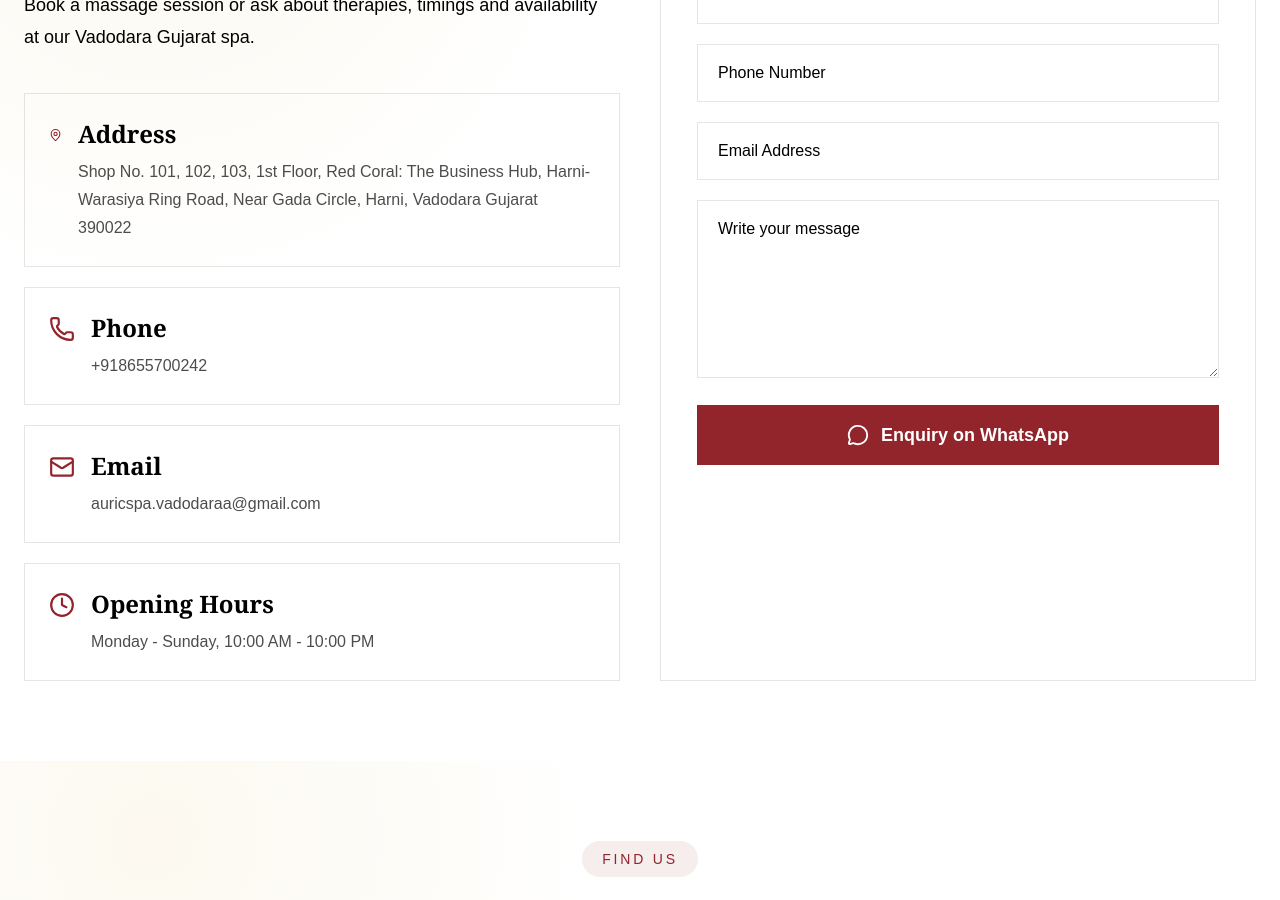
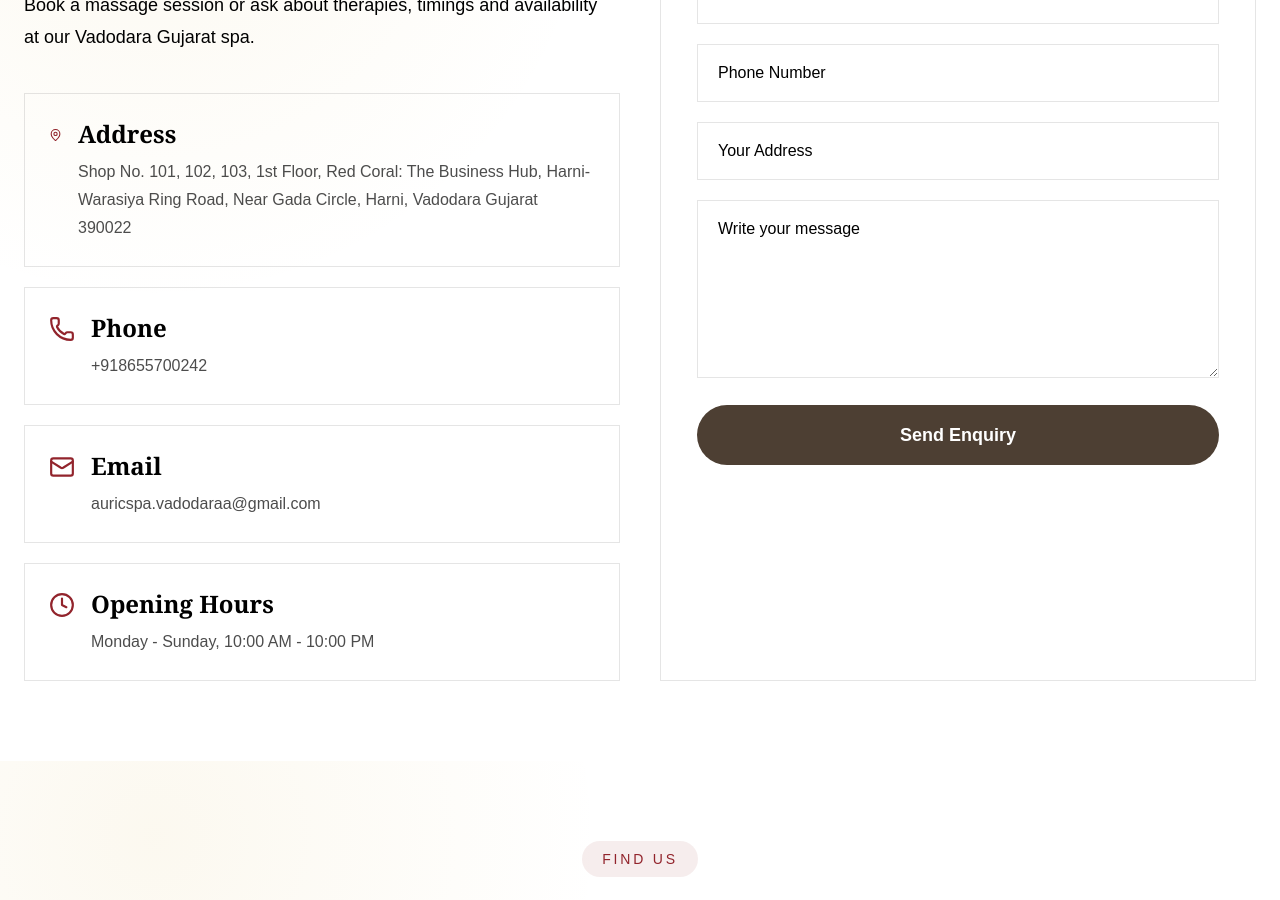
Before and after one commit to dishaspaadvisor-cmyk/AuricSpaVadodara, a Next.js app: page /contact in a window 1280 px wide. Shown: the part 880-1780 px from the top of the page. Built offline with nearby package versions, Linux system fonts and the light colour scheme.

Commit message:
contact form

```diff
--- a/src/app/layout.js
+++ b/src/app/layout.js
@@ -54,7 +54,7 @@ export const metadata = {
 
   icons: {
     icon: [
-      { url: "/auriclogo.webp", type: "image/webp" },
+      { url: "/auricicon.png", type: "image/png" },
     ],
   },
 };
--- a/src/components/ContactForm.jsx
+++ b/src/components/ContactForm.jsx
@@ -12,16 +12,58 @@ export default function ContactSection() {
     message: "",
   });
 
+  const [status, setStatus] = useState("");
+  const [loading, setLoading] = useState(false);
   const handleChange = (event) => {
-    setForm({ ...form, [event.target.name]: event.target.value });
+    const { name, value } = event.target;
+    setForm((prev) => ({ ...prev, [name]: value }));
   };
 
-  const handleWhatsApp = () => {
-    const message = `Auric Spa Vadodara Enquiry\n\nName: ${form.name}\nPhone: ${form.phone}\nEmail: ${form.email}\n\nMessage:\n${form.message}`;
-    window.open(
-      `https://wa.me/${SITE.phoneWhatsApp.replace("+", "")}?text=${encodeURIComponent(message)}`,
-      "_blank"
-    );
+  const handleSubmit = async () => {
+    if (!form.name || !form.phone || !form.address || !form.notes) {
+      setStatus("Please fill in all required fields.");
+      return;
+    }
+
+    setLoading(true);
+    setStatus("");
+
+    try {
+      const response = await fetch(
+        "https://apibackend.mastercall.in/api/v1/web-leads/submit/",
+        {
+          method: "POST",
+          headers: {
+            "Content-Type": "application/json",
+          },
+          body: JSON.stringify({
+            form_key: "frm_auric_spa_vadodara_436268",
+            name: form.name,
+            phone: form.phone,
+            address: form.address,
+            notes: form.notes,
+            submitted_from_url: window.location.href,
+          }),
+        },
+      );
+
+      if (!response.ok) {
+        const errorText = await response.text();
+        throw new Error(errorText || "Submission failed");
+      }
+
+      setStatus(
+        "Your enquiry has been sent successfully. We will contact you soon.",
+      );
+      setForm({ name: "", phone: "", email: "", address: "", notes: "" });
+    } catch (error) {
+      console.error(error);
+      setStatus(
+        "Unable to submit the enquiry. Please try again or contact us on WhatsApp.",
+      );
+    } finally {
+      setLoading(false);
+    }
   };
 
   const inputClass =
@@ -65,18 +107,89 @@ export default function ContactSection() {
             Book Appointment
           </h3>
           <div className="space-y-5">
-            <input name="name" value={form.name} onChange={handleChange} type="text" placeholder="Full Name" className={inputClass} />
-            <input name="phone" value={form.phone} onChange={handleChange} type="tel" placeholder="Phone Number" className={inputClass} />
-            <input name="email" value={form.email} onChange={handleChange} type="email" placeholder="Email Address" className={inputClass} />
-            <textarea name="message" value={form.message} onChange={handleChange} rows={6} placeholder="Write your message" className={inputClass} />
+                 <input
+              name="name"
+              value={form.name}
+              onChange={handleChange}
+              type="text"
+              placeholder="Full Name"
+              className={inputClass}
+            />
+  <input
+  name="phone"
+  value={form.phone}
+  onChange={(e) => {
+    const value = e.target.value.replace(/\D/g, "").slice(0, 10);
+
+    setForm((prev) => ({
+      ...prev,
+      phone: value,
+    }));
+  }}
+  type="tel"
+  placeholder="Phone Number"
+  maxLength={10}
+  inputMode="numeric"
+  className={inputClass}
+/>
+        <input
+  name="address"
+  value={form.address}
+  onChange={(e) => {
+    const value = e.target.value;
+
+    // Block URLs
+    const urlRegex =
+      /(https?:\/\/|www\.|[a-zA-Z0-9-]+\.(com|in|org|net|co|io|gov|edu|xyz|biz|info|me))/i;
+
+    if (urlRegex.test(value)) {
+      return; // Don't allow URLs
+    }
+
+    setForm((prev) => ({
+      ...prev,
+      address: value,
+    }));
+  }}
+  type="text"
+  placeholder="Your Address"
+  maxLength={100}
+  autoComplete="off"
+  className={inputClass}
+/>
+           <textarea
+  name="notes"
+  value={form.notes}
+  onChange={(e) => {
+    const value = e.target.value;
+
+    // Block URLs
+    const urlRegex =
+      /(https?:\/\/|www\.|[a-zA-Z0-9-]+\.(com|in|org|net|co|io|gov|edu|xyz|biz|info|me))/i;
+
+    if (urlRegex.test(value)) {
+      return; // Don't allow URLs
+    }
+
+    setForm((prev) => ({
+      ...prev,
+      notes: value,
+    }));
+  }}
+  rows={6}
+  placeholder="Write your message"
+  className={inputClass}
+/>
+            {status ? <p className="text-sm text-black/80">{status}</p> : null}
             <button
               type="button"
-              onClick={handleWhatsApp}
-              className="flex w-full items-center justify-center gap-3 bg-[#92242C] px-6 py-4 text-lg font-semibold text-white transition hover:bg-[#92242C]"
+              onClick={handleSubmit}
+              disabled={loading}
+              className="flex w-full items-center justify-center gap-3 rounded-full bg-[#4D3F33] px-6 py-4 text-lg font-semibold text-white transition duration-300 hover:bg-[#3a4526] disabled:cursor-not-allowed disabled:opacity-60"
             >
-              <MessageCircle size={22} />
-              Enquiry on WhatsApp
+              {loading ? "Sending..." : "Send Enquiry"}
             </button>
+
           </div>
         </div>
       </div>
--- a/src/components/Hero.jsx
+++ b/src/components/Hero.jsx
@@ -14,7 +14,7 @@ const slides = [
   },
   {
     image: "/hero/bg1.png",
-    title: "Best Spa Experience",
+    title: "Best Spa Near You",
     subtitle: "Relax Together",
     description:
       "Enjoy a rejuvenating spa experience with your loved one in our premium couples spa rooms.",
@@ -47,7 +47,6 @@ export default function Hero() {
       <div className="absolute inset-0 z-20 flex items-center justify-center">
         <div className="max-w-7xl mx-auto px-4 w-full">
           <div className="flex flex-col items-center justify-center text-center">
-            {/* Subtitle */}
 
 
             {/* Title */}
```
Also changed, not shown: public/auricicon.png (added).
